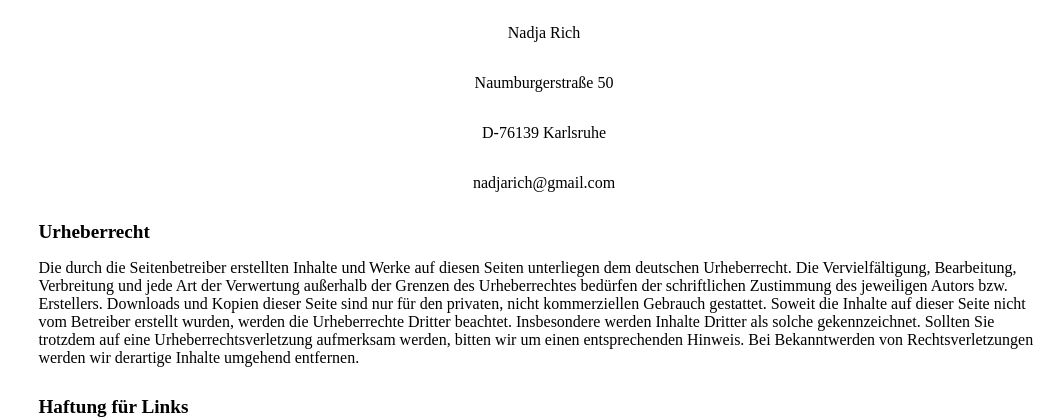
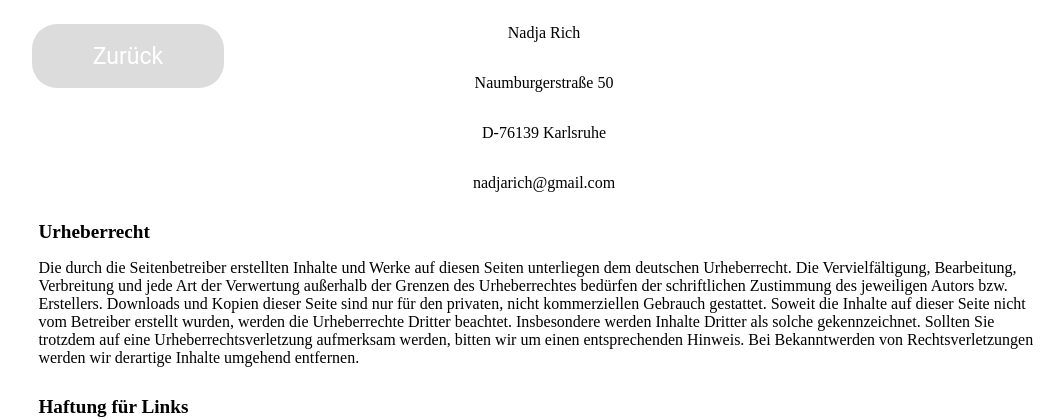
Before and after one commit to UchaBokeria/blog-V1.0, a PHP site: page /assets/footer-info.html in a window 1280 px wide. Shown: the top 420 px of the page, without its empty margins (96-1160 px from the left). Run offline with PHP 8.4, Linux system fonts and the light colour scheme.

Commit message:
dachi foorer/contact

```diff
--- a/app/user-side/contact/contact.php
+++ b/app/user-side/contact/contact.php
@@ -1,7 +1,7 @@
 <div class="Contact">
   <h1>Kontakt</h1>
   <input type="text" name="" value="" placeholder="Email" id="mail_address">
-  <input type="text" name="" value="" placeholder="benutzer" id="mail_name">
+  <input type="text" name="" value="" placeholder="Name" id="mail_name">
   <textarea name="name" rows="8" cols="80" placeholder="Text" id="mail_text"></textarea>
   <button type="button" id="send_mail">Senden</button>
   <p id="mail_sent_res"></p>
--- a/assets/footer-info.html
+++ b/assets/footer-info.html
@@ -73,11 +73,28 @@
                 text-decoration: none;
                 color: white;
             }
+            .go_back{
+                width: 15%;
+                position:absolute;
+                left: 10%;
+                top:3vh;
+            }
+            .go_back button{
+                border-radius: 25px !important;
+                width:100% !important;
+                background:rgb(220, 220, 220) !important;
+                color:black !important;
+                font-size:1.8vw !important;
+                cursor:pointer;
+            }
         }
     </style>
 </head>
 <body>
     <div class="text">
+        <div class="go_back">
+            <button> <a href="../">Zurück</a></button>
+        </div>
         <div class="Title">
             <p>Nadja Rich</p>
             <p>Naumburgerstraße 50</p>
```
